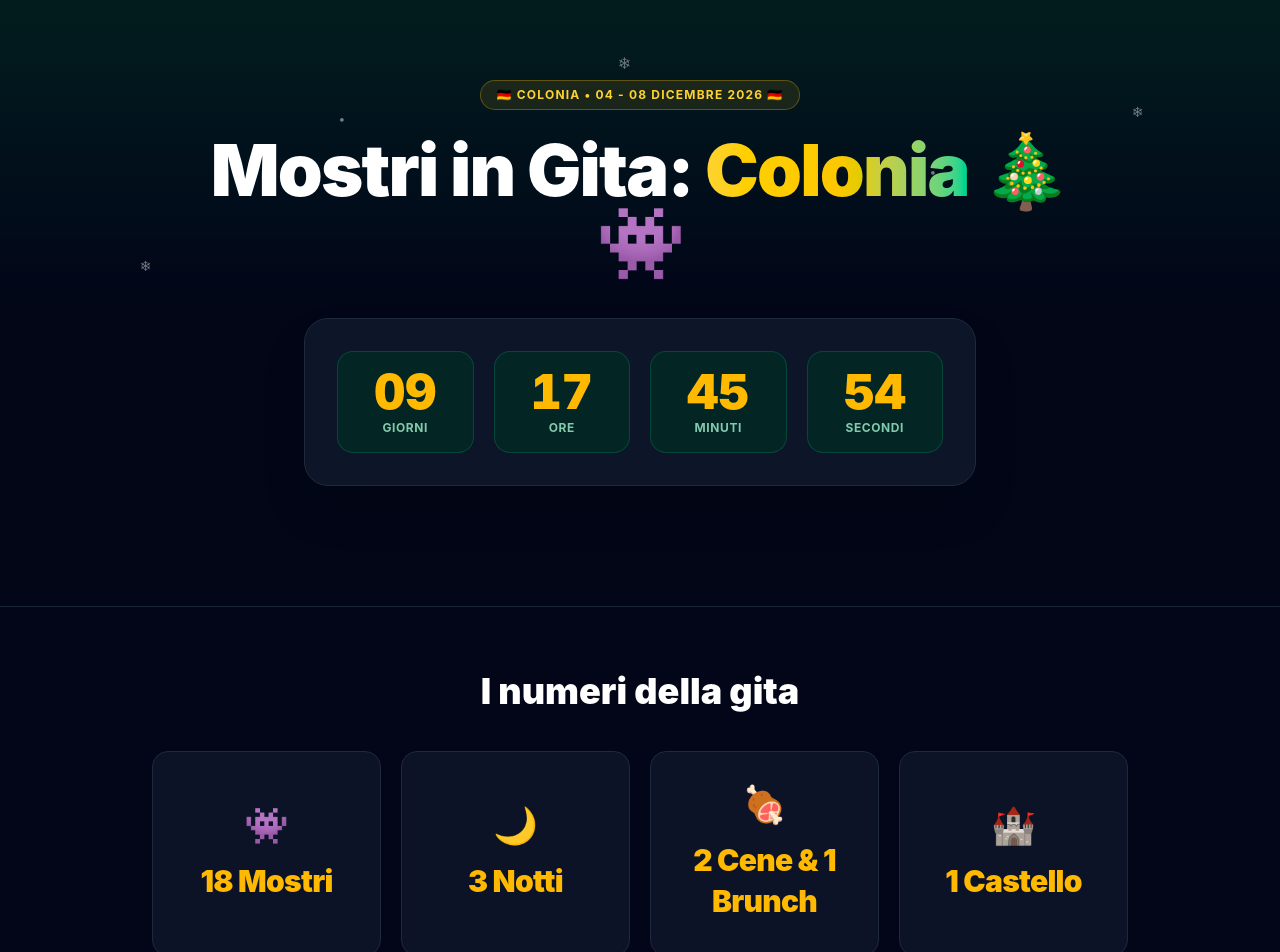
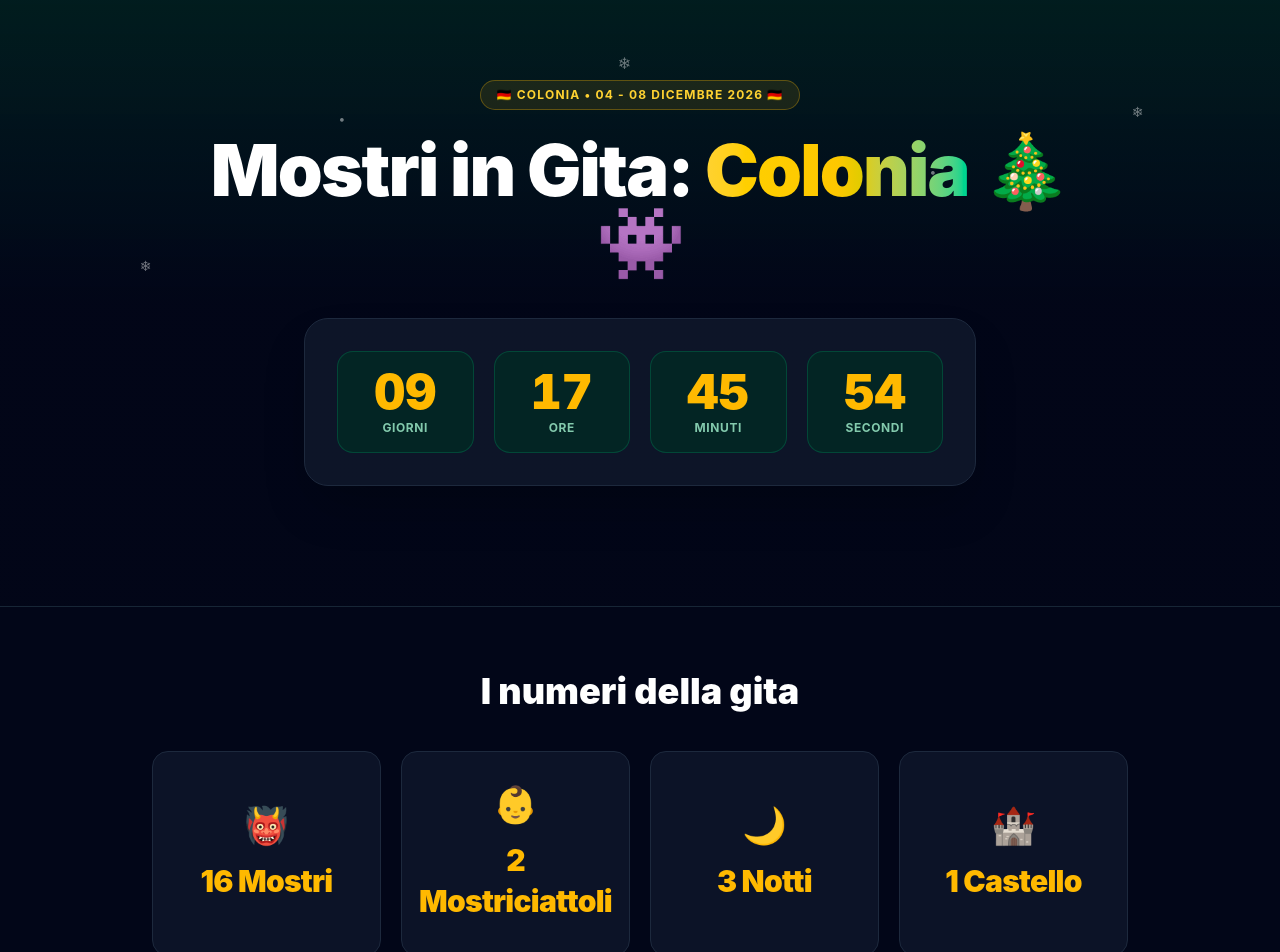
Before and after one commit to femas1/mostri-in-gita-colonia, a React (Vite) app: page / in a window 1280 px wide. Shown: the top 952 px of the page. Built offline with nearby package versions, Linux system fonts and the light colour scheme; no server answers.

Commit message:
fix icons

```diff
--- a/src/components/Navbar.jsx
+++ b/src/components/Navbar.jsx
@@ -5,7 +5,7 @@ export default function Navbar() {
   return (
     <header className="navbar">
       <NavLink to="/" className="navbar-brand" style={{ color: '#fff', textDecoration: 'none' }}>
-        <span>👾 Mostri in Gita — Colonia</span>
+        <span>👹 Mostri in Gita — Colonia</span>
       </NavLink>
 
       <nav className="nav-links">
--- a/src/pages/MostriInGita.jsx
+++ b/src/pages/MostriInGita.jsx
@@ -244,9 +244,9 @@ export default function MostriInGita() {
 
         <div className="grid grid-cols-1 sm:grid-cols-2 lg:grid-cols-4 gap-5">
           {[
-            { emoji: "👾", stat: "18 Mostri" },
+            { emoji: "👹", stat: "16 Mostri" },
+            { emoji: "👶", stat: "2 Mostriciattoli" },
             { emoji: "🌙", stat: "3 Notti" },
-            { emoji: "🍖", stat: "2 Cene & 1 Brunch" },
             { emoji: "🏰", stat: "1 Castello" },
           ].map((card) => (
             <div
```
